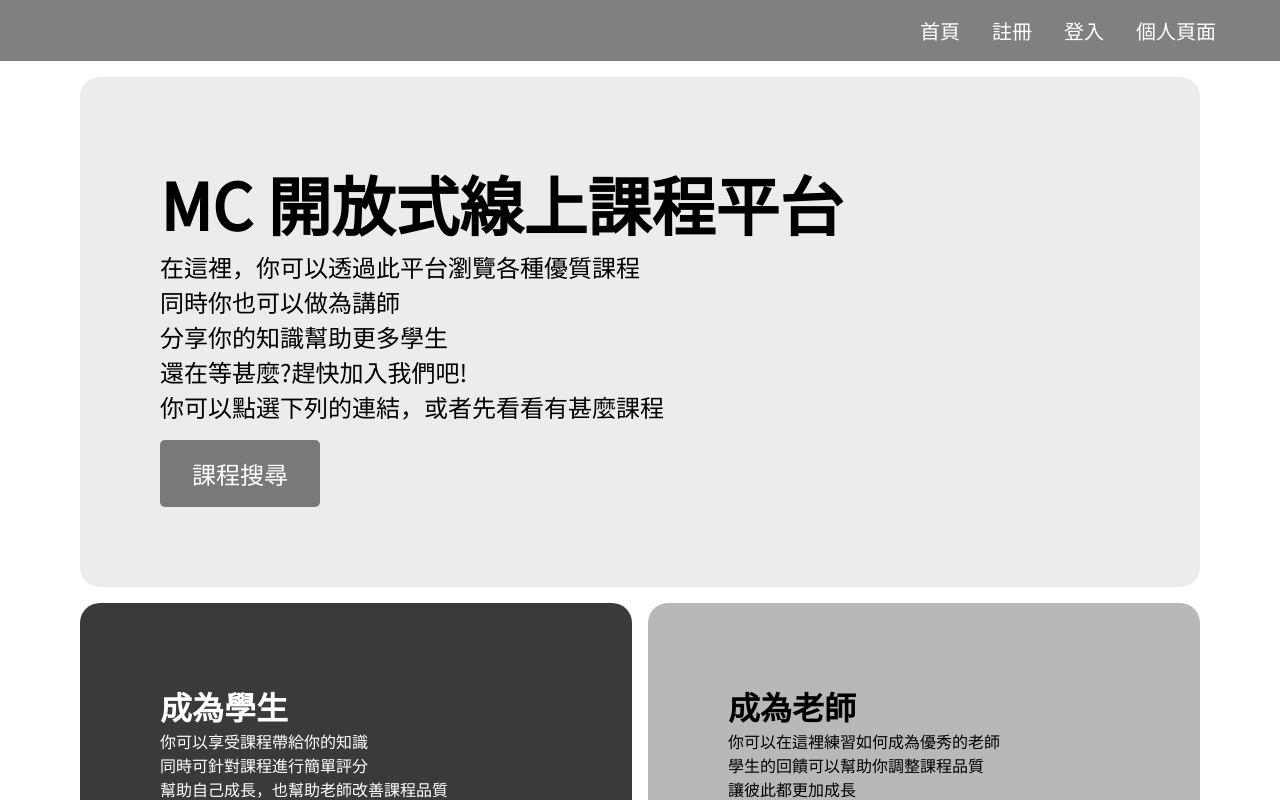
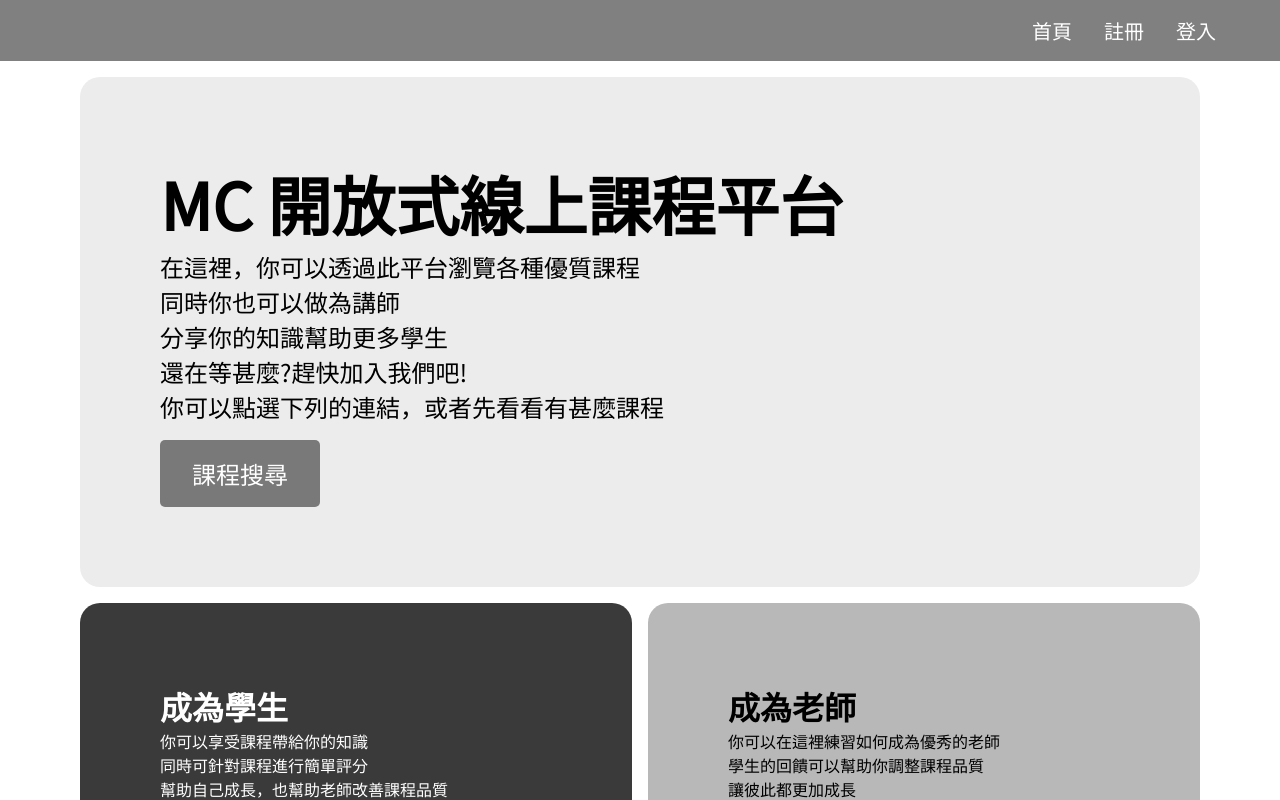
Before and after one commit to aws753951/classroom, a React (Create React App) app in the folder client/: page / in a window 1280 px wide. Shown: the top 800 px of the page. Built offline with nearby package versions, Linux system fonts and the light colour scheme.

Commit message:
add logout and navbar with condtion

```diff
--- a/client/src/components/Nav.js
+++ b/client/src/components/Nav.js
@@ -1,22 +1,41 @@
 import React from "react";
 import { Link } from "react-router-dom";
+import AuthService from "../services/AuthService";
 
-const Nav = () => {
+const Nav = ({ currentUser, setCurrentUser }) => {
+  const handleLogout = () => {
+    AuthService.logout();
+    setCurrentUser(AuthService.getCurrentUser());
+    window.alert("(人生)登出成功，現在幫你導回首頁");
+  };
   return (
     <nav>
       <ul>
         <li>
           <Link to="/">首頁</Link>
         </li>
+        {!currentUser && (
           <li>
             <Link to="/register">註冊</Link>
           </li>
+        )}
+        {!currentUser && (
           <li>
             <Link to="login">登入</Link>
           </li>
+        )}
+        {currentUser && (
+          <li>
+            <Link to="/" onClick={handleLogout}>
+              登出
+            </Link>
+          </li>
+        )}
+        {currentUser && (
           <li>
             <Link to="profile">個人頁面</Link>
           </li>
+        )}
       </ul>
     </nav>
   );
```
Lines whose indentation alone changed are shown as unchanged.
